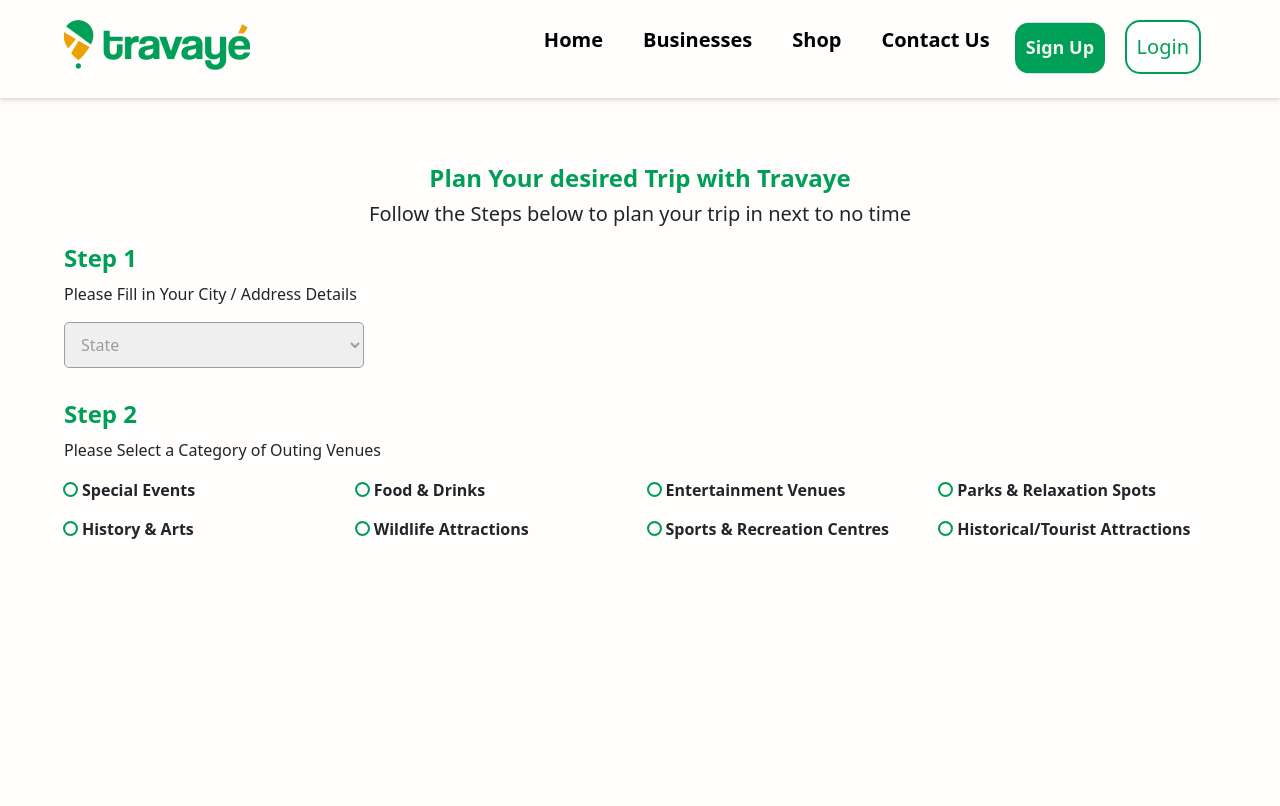
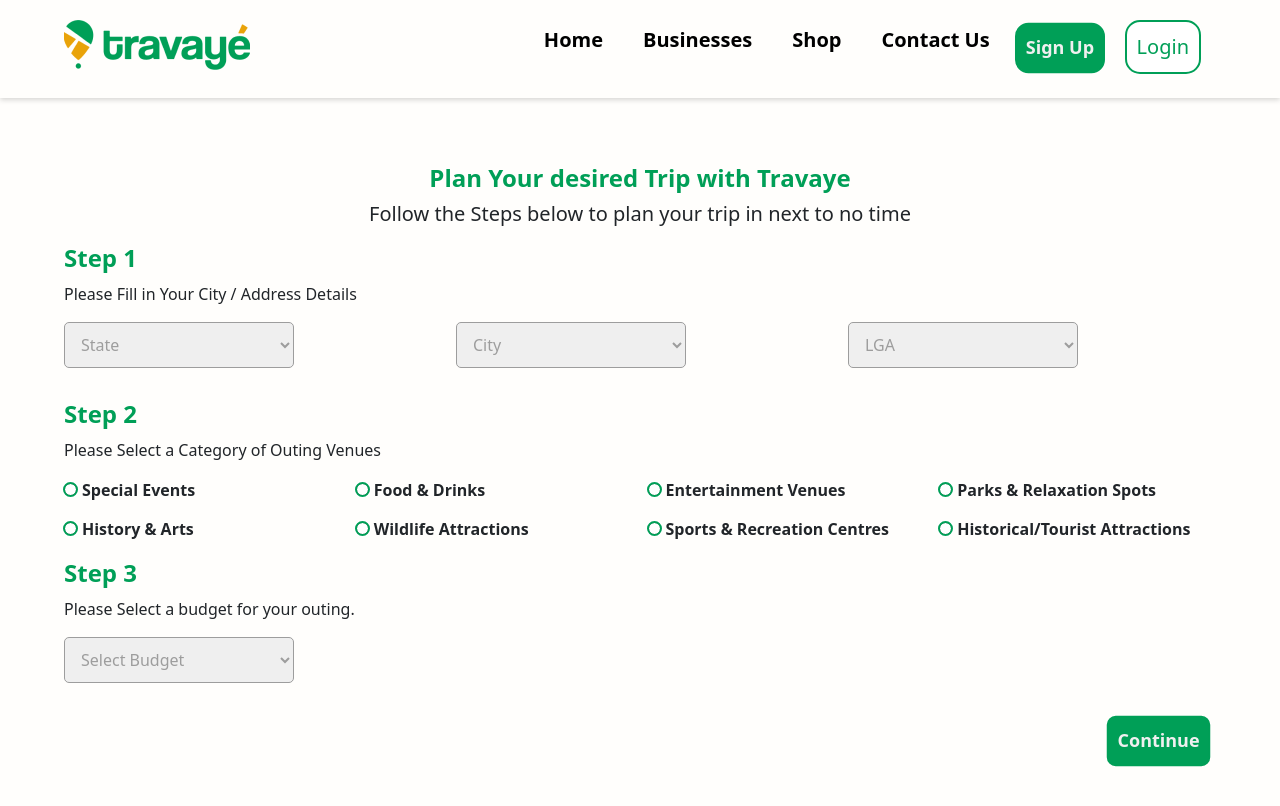
Before and after one commit to tra-vaye/travaye-frontend, a React (Create React App) app: page /plan-a-trip in a window 1280 px wide. Shown: the top 806 px of the page. Built offline with nearby package versions, Linux system fonts and the light colour scheme.

Commit message:
updated styling

```diff
--- a/src/Pages/Contact/Contact.module.css
+++ b/src/Pages/Contact/Contact.module.css
@@ -18,8 +18,7 @@
 
 .contact p {
   font-weight: 600;
-  font-size: 18px;
-  line-height: 32px;
+  font-size: 15px;
   text-align: center;
 }
 
@@ -95,8 +94,9 @@
   padding: auto 200px;
 }
 .contact .links p {
-  font-size: 15px;
+  font-size: 13px;
   color: black;
+  transform: translateY(8px);
 }
 
 @media (max-width: 850px) {
--- a/src/Pages/Contact/index.js
+++ b/src/Pages/Contact/index.js
@@ -45,7 +45,8 @@ const Contact = () => {
             <div>
               <i>{EmailLink}</i>
               <p>
-                <b>Email Address</b> <br /> travaye@gmail.com
+                Email Address <br />
+                <i> travaye@gmail.com</i>
               </p>
             </div>
           </a>
@@ -53,8 +54,8 @@ const Contact = () => {
             <div>
               <i>{PhoneLink}</i>
               <p>
-                <b>Contact </b> <br />
-                +234 5678-234-33
+                Contact <br />
+                <i> +234 5678-234-33</i>
               </p>
             </div>
           </a>
@@ -64,8 +65,8 @@ const Contact = () => {
         <h4 className="text-center">Freuently Asked Questions (FAQs)</h4>
         <p>
           Here’s a few answers to some questions you might have in mind. If your
-          questions are different from this, feel free <br /> to contact us
-          using the form above.
+          questions are different from this, feel free to contact us using the
+          form above.
         </p>
         <div className="d-flex flex-column align-items-center">
           {faqs.map(({ question, answer }, i) => {
--- a/src/Pages/Home/Home.js
+++ b/src/Pages/Home/Home.js
@@ -31,7 +31,7 @@ const Home = () => {
     <>
       <section className={classes.landing}>
         <div className="row">
-          <div className="col-lg-6 mb-2 mt-4">
+          <div className="col-lg-6  mt-4">
             <p className={classes.intro}>
               Enjoy Outings without having to think of{" "}
               <span className={classes.sapa}>Sapa!</span>{" "}
@@ -151,6 +151,10 @@ const GetStartedConainer = styled.section`
     left: 20%;
     bottom: 0;
   }
+  button {
+    width: 250px;
+    border-radius: 30px;
+  }
 `;
 
 const GetStartedContent = styled.div`
@@ -173,6 +177,9 @@ const GetStartedContent = styled.div`
 
 const LandingImagesContainer = styled.div`
   position: relative;
+  @media (max-width: 991px) {
+    transform: translateY(150px);
+  }
 `;
 
 const PurpleBistroLink = styled.img`
@@ -180,8 +187,10 @@ const PurpleBistroLink = styled.img`
   top: 7%;
   left: 0;
   transform: scale(0.9);
-  @media (max-width: 767px) {
-    display: none;
+  @media (max-width: 640px) {
+    transform: scale(0.7);
+    left: -40px;
+    top: -30px;
   }
 `;
 
@@ -190,7 +199,9 @@ const MarylandLink = styled.img`
   bottom: 17%;
   left: 0;
   transform: scale(0.9);
-  @media (max-width: 767px) {
-    display: none;
+  @media (max-width: 640px) {
+    transform: scale(0.7);
+    left: -40px;
+    bottom: 0;
   }
 `;
--- a/src/Pages/LocationDetails/LocationDetails.module.css
+++ b/src/Pages/LocationDetails/LocationDetails.module.css
@@ -10,6 +10,9 @@
 }
 .location img {
   width: 100%;
+}
+.location a {
+  text-decoration: none;
 }
 
 .location h4 {
--- a/src/Pages/LocationDetails/index.js
+++ b/src/Pages/LocationDetails/index.js
@@ -43,7 +43,10 @@ const LocationDetails = () => {
               </span>{" "}
               #1500 - #6000
               <div className="ms-auto">
-                <span style={{ color: " #009F57" }}>Book Tickets</span>{" "}
+                <a href="https://genesiscinemas.com/maryland-mall-lagos/#/ms-2287/1">
+                  <span style={{ color: " #009F57" }}>Book Tickets</span>{" "}
+                </a>
+
                 <i>
                   <svg
                     width="28"
--- a/src/Pages/Login/Login.module.css
+++ b/src/Pages/Login/Login.module.css
@@ -68,7 +68,6 @@
 @media (max-width: 767px) {
   .login :first-child :first-child {
     margin-bottom: 1rem;
-    margin-top: -0.5rem;
   }
   .login .text {
     background-size: 15% auto;
--- a/src/Pages/Plan-a-trip/Trip.module.css
+++ b/src/Pages/Plan-a-trip/Trip.module.css
@@ -14,7 +14,7 @@
   outline-style: auto;
 }
 .trip select {
-  width: 300px;
+  width: 230px;
   height: 46px;
   padding: 8px 12px;
   border: 1px solid #9d9d9d;
--- a/src/Pages/Plan-a-trip/index.js
+++ b/src/Pages/Plan-a-trip/index.js
@@ -1,3 +1,5 @@
+import styled from "styled-components";
+import { Button } from "../../components/UI/Buttons";
 import classes from "./Trip.module.css";
 
 const PlanTrip = () => {
@@ -7,8 +9,11 @@ const PlanTrip = () => {
       <h5 className="text-center">
         Follow the Steps below to plan your trip in next to no time
       </h5>
+      <div>
         <h4 className="mt-3">Step 1</h4>
         <p>Please Fill in Your City / Address Details </p>
+        <div className="row">
+          <div className="col-md-4">
             <select required>
               {States.map((state, i) => {
                 return (
@@ -24,6 +29,20 @@ const PlanTrip = () => {
                 );
               })}
             </select>
+          </div>
+          <div className="col-md-4">
+            <select>
+              <option>City</option>
+            </select>
+          </div>
+          <div className="col-md-4">
+            <select>
+              <option>LGA</option>
+            </select>
+          </div>
+        </div>
+      </div>
+      <div>
         <h4>Step 2</h4>
         <p>Please Select a Category of Outing Venues</p>
         <ul>
@@ -42,10 +61,41 @@ const PlanTrip = () => {
           })}
         </ul>
       </div>
+      <div className="mt-3">
+        <h4>Step 3</h4>
+        <p>Please Select a budget for your outing.</p>
+        <select>
+          {Budgets.map((budget, i) => {
+            return (
+              <option
+                key={i}
+                value={budget}
+                hidden={budget === "Select Budget"}
+                disabled={budget === "Select Budget"}
+                selected={budget === "Select Budget"}
+              >
+                {budget}
+              </option>
+            );
+          })}
+        </select>
+      </div>
+      <ButtonContainer>
+        <Button color="green">Continue</Button>
+      </ButtonContainer>
+    </div>
   );
 };
 export default PlanTrip;
-
+const ButtonContainer = styled.div`
+  button {
+    margin-left: auto;
+    border-radius: 10px;
+    @media (max-width: 767px) {
+      margin-left: 0;
+    }
+  }
+`;
 const States = [
   "State",
   "Abia",
@@ -97,3 +147,11 @@ export const categories = [
   "Sports & Recreation Centres",
   "Historical/Tourist Attractions",
 ];
+
+const Budgets = [
+  "Select Budget",
+  "free",
+  "freee - 5k",
+  "5k - 10k",
+  "10k - 20k",
+];
--- a/src/Pages/SignUp/SignUp.module.css
+++ b/src/Pages/SignUp/SignUp.module.css
@@ -47,9 +47,7 @@
   .link {
     font-size: 12px;
   }
-  .signup {
-    margin-top: 0;
-  }
+
   .intro {
     transform: scale(0.9);
     margin-top: 3rem;
--- a/src/components/Faqs/Faqs.module.css
+++ b/src/components/Faqs/Faqs.module.css
@@ -6,10 +6,14 @@
   margin-bottom: 30px;
 }
 
+.faqs h5 {
+  font-size: 1rem;
+  font-weight: 600;
+}
+
 .faqs p {
   font-weight: 400;
-  font-size: 15.5px;
-  line-height: 30px;
+  font-size: 15px;
   text-align: start;
 }
 .faqs i {
@@ -18,6 +22,6 @@
 
 @media (max-width: 940px) {
   .faqs {
-    width: 90%;
+    width: 100%;
   }
 }
--- a/src/components/UI/Buttons/index.js
+++ b/src/components/UI/Buttons/index.js
@@ -57,7 +57,7 @@ export const Button = styled.button`
   white-space: nowrap;
   margin-right: ${(props) => props.location && "20px"};
   font-weight: 600;
-  font-size: 20px;
+  font-size: ${(props) => (props.location ? "15px" : "20px")};
   line-height: 32px;
   color: #f0f0f0;
 `;
```
Lines whose indentation alone changed are shown as unchanged.
